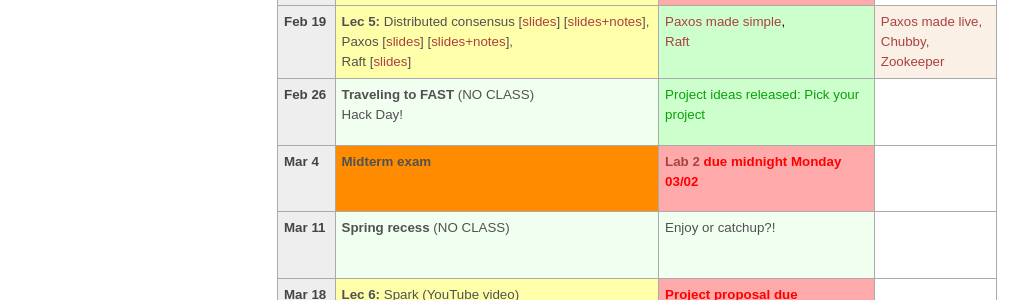
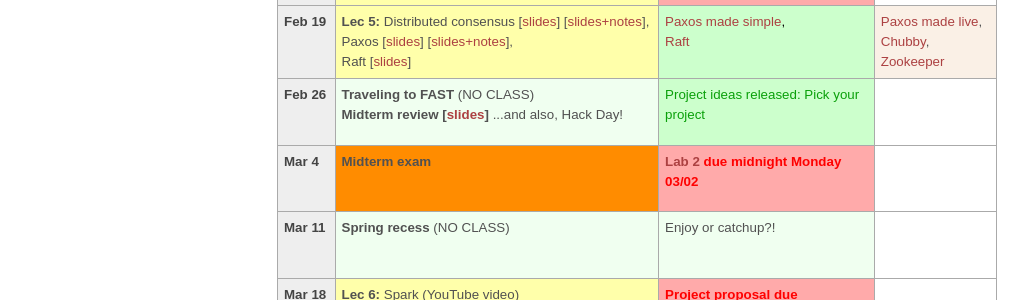
Before and after one commit to tddg/cs675-spring20, a Jekyll site: the page built from schedule.md, in a window 1280 px wide. Shown: the part 692-992 px from the top of the page, without its empty margins (3-1031 px from the left). Built offline with Jekyll 4.4.1, drawn with Linux system fonts in a browser that asks for light colours.

Commit message:
added midterm review

```diff
--- a/_data/news.yml
+++ b/_data/news.yml
@@ -1,3 +1,6 @@
+- date: <strong>02/24/2020</strong>
+  headline: "Midterm review is posted."
+
 - date: <strong>02/18/2020</strong>
   headline: "Lec 5 is posted."
 
--- a/schedule.md
+++ b/schedule.md
@@ -145,7 +145,8 @@ The course schedule is tentative and subject to change. You can find our reading
   <td id="2020-2-26" class="date"><b>Feb 26</b></td>
   <td class="holiday">
 	<b>Traveling to FAST</b> (NO CLASS)<br/>
-	Hack Day!</td>
+	<b>Midterm review [<a href="./public/lecs/midterm-review.pdf">slides</a>]</b>
+	...and also, Hack Day!</td>
   <td class="assignment">
 	Project ideas released: Pick your project <br/></td>
   <td></td>
```
Also changed, not shown: 1 other file.
